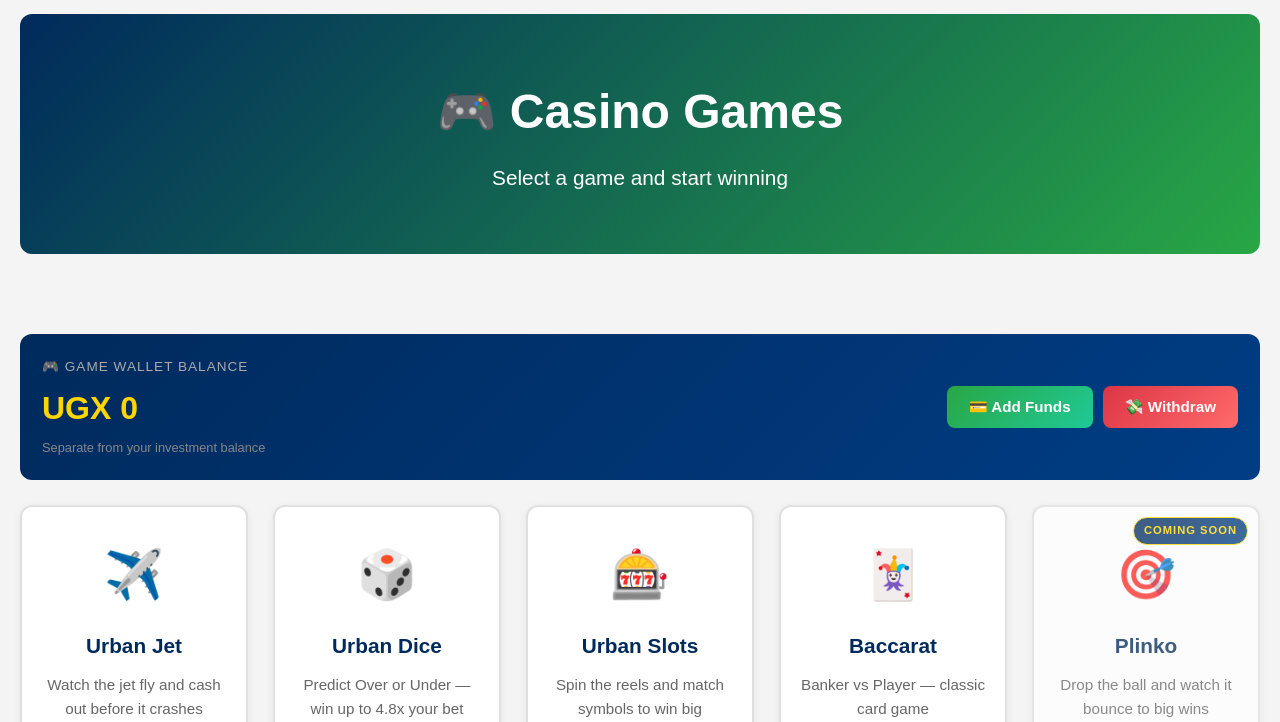
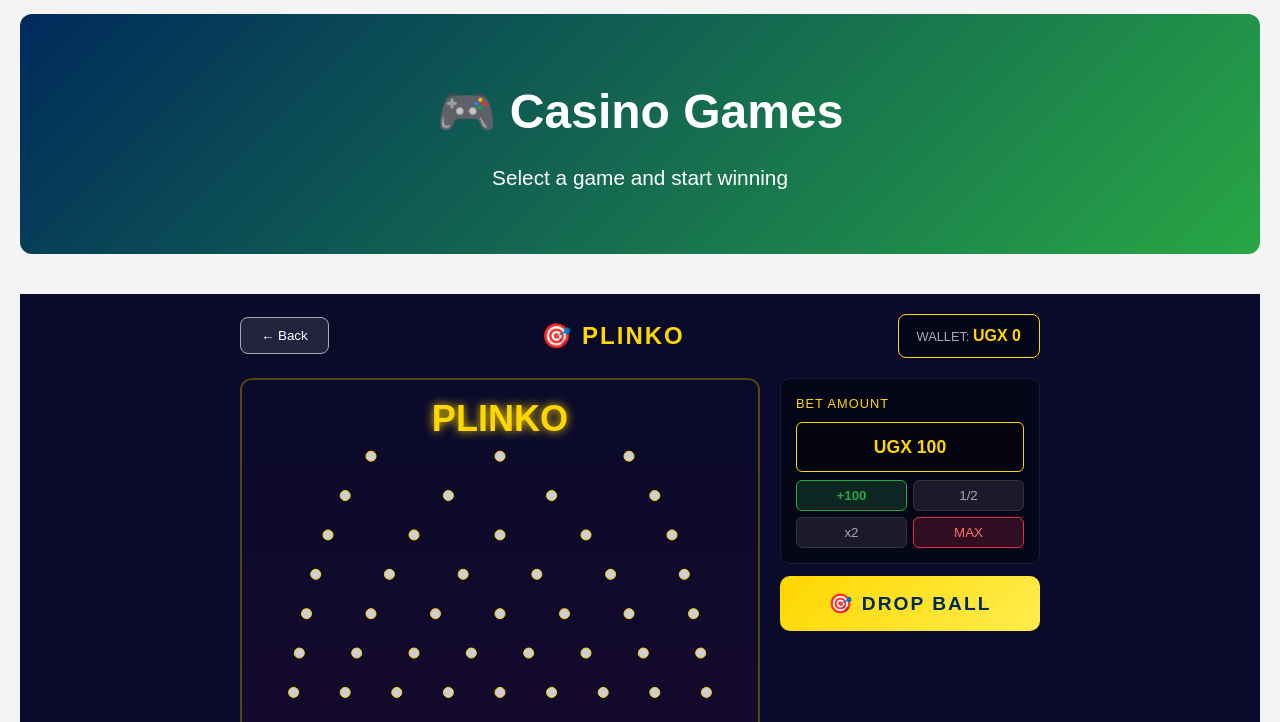
Before and after one commit to tushemerirwedativa45-ops/urban-trove-earn, a plain HTML site: page games.html in a window 1280 px wide. Both pictures are taken after a click on the element 1146 px from the left and 754 px from the top of the page. Shown: the part 78-800 px from the top of the page. Drawn offline with Linux system fonts and the light colour scheme.

Commit message:
Add Plinko game - fully playable

```diff
--- a/games.html
+++ b/games.html
@@ -109,13 +109,12 @@
                     <div class="game-stats-card"><span class="rtp">98% RTP</span><span class="players">980 Playing</span></div>
                     <button class="btn-play">PLAY NOW</button>
                 </div>
-                <div class="game-card coming-soon-card">
-                    <div class="coming-soon-badge">COMING SOON</div>
+                <div class="game-card" onclick="selectPlinkoGame()">
                     <div class="game-icon">🎯</div>
                     <h3>Plinko</h3>
                     <p>Drop the ball and watch it bounce to big wins</p>
-                    <div class="game-stats-card"><span class="rtp">97% RTP</span><span class="players">Coming Soon</span></div>
-                    <button class="btn-play" disabled>COMING SOON</button>
+                    <div class="game-stats-card"><span class="rtp">97% RTP</span><span class="players">750 Playing</span></div>
+                    <button class="btn-play">PLAY NOW</button>
                 </div>
                 <div class="game-card coming-soon-card">
                     <div class="coming-soon-badge">COMING SOON</div>
@@ -446,6 +445,44 @@
             </div>
         </section>
 
+
+        <!-- Plinko Game Section -->
+        <section id="plinkoGameSection" style="display:none;background:#0a0a2a;min-height:100vh;padding:20px;">
+            <div style="max-width:800px;margin:0 auto;">
+                <div style="display:flex;justify-content:space-between;align-items:center;margin-bottom:20px;flex-wrap:wrap;gap:10px;">
+                    <button onclick="backFromPlinko()" style="background:rgba(255,255,255,0.1);border:1px solid #aaa;color:white;padding:10px 20px;border-radius:8px;cursor:pointer;">← Back</button>
+                    <div style="color:#FFD700;font-size:1.5rem;font-weight:bold;letter-spacing:2px;">🎯 PLINKO</div>
+                    <div style="background:rgba(0,0,0,0.4);border:1px solid #FFD700;border-radius:8px;padding:8px 18px;">
+                        <span style="color:#aaa;font-size:0.8rem;">WALLET: </span>
+                        <span style="color:#FFD700;font-weight:bold;" id="plinkoBalDisplay">UGX 0</span>
+                    </div>
+                </div>
+                <div style="display:grid;grid-template-columns:1fr 260px;gap:20px;">
+                    <div style="background:#080818;border:2px solid rgba(255,215,0,0.3);border-radius:12px;overflow:hidden;">
+                        <canvas id="plinkoCanvas" width="500" height="500" style="width:100%;height:auto;"></canvas>
+                    </div>
+                    <div style="display:flex;flex-direction:column;gap:12px;">
+                        <div style="background:rgba(0,0,0,0.4);border:1px solid #1a1a3a;border-radius:10px;padding:15px;">
+                            <div style="color:#FFD700;font-size:0.8rem;text-transform:uppercase;letter-spacing:1px;margin-bottom:8px;">Bet Amount</div>
+                            <div style="background:rgba(0,0,0,0.4);border:1px solid #FFD700;border-radius:6px;padding:10px;text-align:center;color:#FFD700;font-weight:bold;font-size:1.1rem;margin-bottom:8px;" id="plinkoBetDisplay">UGX 100</div>
+                            <div style="display:grid;grid-template-columns:1fr 1fr;gap:6px;">
+                                <button onclick="increasePlinkoBet()" style="background:rgba(40,167,69,0.2);border:1px solid #28a745;color:#28a745;padding:7px;border-radius:6px;cursor:pointer;font-weight:bold;">+100</button>
+                                <button onclick="halfPlinkoBet()" style="background:rgba(255,255,255,0.08);border:1px solid #333;color:#aaa;padding:7px;border-radius:6px;cursor:pointer;">1/2</button>
+                                <button onclick="doublePlinkoBet()" style="background:rgba(255,255,255,0.08);border:1px solid #333;color:#aaa;padding:7px;border-radius:6px;cursor:pointer;">x2</button>
+                                <button onclick="maxPlinkoBet()" style="background:rgba(220,53,69,0.2);border:1px solid #dc3545;color:#ff6b6b;padding:7px;border-radius:6px;cursor:pointer;">MAX</button>
+                            </div>
+                        </div>
+                        <button id="plinkoDropBtn" onclick="dropPlinko()" style="background:linear-gradient(135deg,#FFD700,#ffed4e);color:#002a5c;border:none;padding:16px;border-radius:10px;font-size:1.2rem;font-weight:bold;cursor:pointer;letter-spacing:2px;">🎯 DROP BALL</button>
+                        <div id="plinkoResultMsg" style="min-height:70px;"></div>
+                        <div style="background:rgba(0,0,0,0.3);border:1px solid #1a1a3a;border-radius:8px;padding:12px;display:grid;grid-template-columns:1fr 1fr;gap:8px;text-align:center;">
+                            <div><div style="color:#888;font-size:0.72rem;">DROPS</div><div style="color:#FFD700;font-weight:bold;" id="plinkoRoundsDisp">0</div></div>
+                            <div><div style="color:#888;font-size:0.72rem;">TOTAL WON</div><div style="color:#28a745;font-weight:bold;" id="plinkoTotalWonDisp">UGX 0</div></div>
+                        </div>
+                    </div>
+                </div>
+            </div>
+        </section>
+
     </main>
 
     <footer>
@@ -457,6 +494,7 @@
     <script src="dice-game.js"></script>
     <script src="slots-game.js"></script>
     <script src="baccarat-game.js"></script>
+    <script src="plinko-game.js"></script>
     <script>
     // ── Game Wallet (separate from investment balance) ──
     const GAME_WALLET_KEY = 'ute_game_wallet';
--- /dev/null
+++ b/plinko-game.js
@@ -0,0 +1,267 @@
+// ═══════════════════════════════════════════════════════════
+//  URBAN PLINKO — Ball Drop Game
+//  - Ball drops through pegs bouncing left/right
+//  - 9 multiplier buckets at bottom
+//  - House edge: ball weighted toward low multipliers
+//  - Canvas physics animation
+// ═══════════════════════════════════════════════════════════
+
+const plinko = {
+    canvas: null,
+    ctx: null,
+    animId: null,
+    balance: 0,
+    betAmount: 100,
+    totalWon: 0,
+    roundsPlayed: 0,
+    isDropping: false,
+
+    // Ball state
+    ball: null,
+
+    // Peg grid
+    rows: 8,
+    pegs: [],
+
+    // Multiplier buckets (house edge — center buckets have low multipliers)
+    buckets: [10, 3, 1.5, 0.5, 0.3, 0.5, 1.5, 3, 10],
+    bucketColors: ['#FFD700','#28a745','#20c997','#dc3545','#ff4444','#dc3545','#20c997','#28a745','#FFD700']
+};
+
+function initPlinkoGame() {
+    plinko.canvas = document.getElementById('plinkoCanvas');
+    if (!plinko.canvas) return;
+    plinko.ctx = plinko.canvas.getContext('2d');
+    plinko.balance = parseFloat(localStorage.getItem('ute_game_wallet') || '0');
+    resizePlinkoCanvas();
+    window.addEventListener('resize', resizePlinkoCanvas);
+    buildPegs();
+    drawPlinko();
+    updatePlinkoUI();
+}
+
+function resizePlinkoCanvas() {
+    if (!plinko.canvas) return;
+    plinko.canvas.width  = plinko.canvas.parentElement.clientWidth  || 500;
+    plinko.canvas.height = plinko.canvas.parentElement.clientHeight || 500;
+    buildPegs();
+    drawPlinko();
+}
+
+function buildPegs() {
+    const { canvas, rows } = plinko;
+    const W = canvas.width, H = canvas.height;
+    plinko.pegs = [];
+
+    for (let r = 0; r < rows; r++) {
+        const cols = r + 3;
+        const spacing = W / (cols + 1);
+        for (let c = 0; c < cols; c++) {
+            plinko.pegs.push({
+                x: spacing * (c + 1),
+                y: H * 0.15 + r * (H * 0.62 / rows)
+            });
+        }
+    }
+}
+
+function drawPlinko(ballX, ballY) {
+    const { ctx, canvas, pegs, buckets, bucketColors } = plinko;
+    if (!ctx) return;
+    const W = canvas.width, H = canvas.height;
+
+    // Background
+    const bg = ctx.createLinearGradient(0, 0, 0, H);
+    bg.addColorStop(0, '#0a0a2a');
+    bg.addColorStop(1, '#1a0a2e');
+    ctx.fillStyle = bg;
+    ctx.fillRect(0, 0, W, H);
+
+    // Title
+    ctx.font = `bold ${W*0.07}px Arial`;
+    ctx.textAlign = 'center';
+    ctx.fillStyle = '#FFD700';
+    ctx.shadowColor = '#FFD700';
+    ctx.shadowBlur = 10;
+    ctx.fillText('PLINKO', W/2, H*0.1);
+    ctx.shadowBlur = 0;
+
+    // Draw pegs
+    pegs.forEach(peg => {
+        ctx.beginPath();
+        ctx.arc(peg.x, peg.y, 5, 0, Math.PI * 2);
+        ctx.fillStyle = 'rgba(255,255,255,0.8)';
+        ctx.fill();
+        ctx.strokeStyle = '#FFD700';
+        ctx.lineWidth = 1;
+        ctx.stroke();
+    });
+
+    // Draw buckets
+    const bucketW = W / buckets.length;
+    const bucketY = H * 0.82;
+    buckets.forEach((mult, i) => {
+        const bx = i * bucketW;
+        ctx.fillStyle = bucketColors[i] + '33';
+        ctx.strokeStyle = bucketColors[i];
+        ctx.lineWidth = 2;
+        ctx.fillRect(bx + 2, bucketY, bucketW - 4, H * 0.12);
+        ctx.strokeRect(bx + 2, bucketY, bucketW - 4, H * 0.12);
+
+        ctx.font = `bold ${W*0.028}px Arial`;
+        ctx.textAlign = 'center';
+        ctx.fillStyle = bucketColors[i];
+        ctx.fillText(mult + 'x', bx + bucketW/2, bucketY + H*0.07);
+    });
+
+    // Draw ball
+    if (ballX !== undefined && ballY !== undefined) {
+        ctx.beginPath();
+        ctx.arc(ballX, ballY, 10, 0, Math.PI * 2);
+        const ballGrad = ctx.createRadialGradient(ballX-3, ballY-3, 1, ballX, ballY, 10);
+        ballGrad.addColorStop(0, '#ff6b6b');
+        ballGrad.addColorStop(1, '#cc0000');
+        ctx.fillStyle = ballGrad;
+        ctx.shadowColor = '#ff0000';
+        ctx.shadowBlur = 15;
+        ctx.fill();
+        ctx.shadowBlur = 0;
+    }
+}
+
+// ── Drop ball ─────────────────────────────────────────────────
+function dropPlinko() {
+    if (plinko.isDropping) return;
+    if (plinko.betAmount > plinko.balance) { showPlinkoMsg('❌ Insufficient balance', '#ff4444'); return; }
+    if (plinko.betAmount < 100) { showPlinkoMsg('❌ Minimum bet is UGX 100', '#ff4444'); return; }
+
+    plinko.balance   -= plinko.betAmount;
+    plinko.isDropping = true;
+    document.getElementById('plinkoDropBtn').disabled = true;
+    document.getElementById('plinkoResultMsg').innerHTML = '';
+    updatePlinkoUI();
+
+    const W = plinko.canvas.width;
+    const H = plinko.canvas.height;
+
+    // House edge — weight ball toward center (low multiplier) buckets
+    const bucketWeights = [0.02, 0.05, 0.10, 0.18, 0.30, 0.18, 0.10, 0.05, 0.02];
+    const targetBucket  = weightedRandomPlinko(bucketWeights);
+    const bucketW       = W / plinko.buckets.length;
+    const targetX       = targetBucket * bucketW + bucketW / 2;
+
+    // Simulate ball path
+    let bx = W / 2 + (Math.random() - 0.5) * 20;
+    let by = H * 0.12;
+    let vx = (targetX - bx) / 60 + (Math.random() - 0.5) * 2;
+    let vy = 2;
+    const gravity = 0.3;
+    const finalY  = H * 0.85;
+
+    function animateBall() {
+        vy += gravity;
+        bx += vx;
+        by += vy;
+
+        // Bounce off pegs
+        plinko.pegs.forEach(peg => {
+            const dx = bx - peg.x;
+            const dy = by - peg.y;
+            const dist = Math.sqrt(dx*dx + dy*dy);
+            if (dist < 14) {
+                vx = dx / dist * 3 + (Math.random() - 0.5) * 1.5;
+                vy = Math.abs(vy) * 0.6;
+                by = peg.y + dy / dist * 14;
+            }
+        });
+
+        // Wall bounce
+        if (bx < 10) { bx = 10; vx = Math.abs(vx); }
+        if (bx > W - 10) { bx = W - 10; vx = -Math.abs(vx); }
+
+        drawPlinko(bx, by);
+
+        if (by < finalY) {
+            plinko.animId = requestAnimationFrame(animateBall);
+        } else {
+            // Determine which bucket
+            const bucket = Math.min(Math.floor(bx / bucketW), plinko.buckets.length - 1);
+            plinko.isDropping = false;
+            document.getElementById('plinkoDropBtn').disabled = false;
+            resolvePlinko(bucket, bx);
+        }
+    }
+
+    plinko.animId = requestAnimationFrame(animateBall);
+}
+
+function weightedRandomPlinko(weights) {
+    const total = weights.reduce((a, b) => a + b, 0);
+    let r = Math.random() * total;
+    for (let i = 0; i < weights.length; i++) {
+        r -= weights[i];
+        if (r <= 0) return i;
+    }
+    return weights.length - 1;
+}
+
+function resolvePlinko(bucket, finalX) {
+    const mult    = plinko.buckets[bucket];
+    const bet     = plinko.betAmount;
+    const winnings = Math.floor(bet * mult);
+    const profit   = winnings - bet;
+
+    plinko.balance  += winnings;
+    if (profit > 0) plinko.totalWon += profit;
+    plinko.roundsPlayed++;
+
+    const color = mult >= 3 ? '#28a745' : mult >= 1 ? '#FFD700' : '#ff4444';
+    document.getElementById('plinkoResultMsg').innerHTML = profit > 0
+        ? `<div class="slots-win-box"><div style="color:#FFD700;font-weight:bold;">🎉 ${mult}x MULTIPLIER!</div><div style="color:#28a745;font-size:1.3rem;font-weight:bold;">+UGX ${winnings.toLocaleString()}</div></div>`
+        : `<div class="slots-lose-box"><div style="color:${color};font-weight:bold;">${mult}x — UGX ${winnings.toLocaleString()}</div><div style="color:#888;font-size:0.85rem;">-UGX ${(bet-winnings).toLocaleString()}</div></div>`;
+
+    updatePlinkoUI();
+    localStorage.setItem('ute_game_wallet', plinko.balance.toString());
+    const wEl = document.getElementById('gameWalletDisplay');
+    if (wEl) wEl.textContent = 'UGX ' + plinko.balance.toLocaleString();
+}
+
+function increasePlinkoBet() { if (!plinko.isDropping) { plinko.betAmount = Math.min(plinko.betAmount+100, plinko.balance); updatePlinkoUI(); } }
+function halfPlinkoBet()     { if (!plinko.isDropping) { plinko.betAmount = Math.max(Math.floor(plinko.betAmount/2), 100); updatePlinkoUI(); } }
+function doublePlinkoBet()   { if (!plinko.isDropping) { plinko.betAmount = Math.min(plinko.betAmount*2, plinko.balance); updatePlinkoUI(); } }
+function maxPlinkoBet()      { if (!plinko.isDropping) { plinko.betAmount = plinko.balance; updatePlinkoUI(); } }
+
+function updatePlinkoUI() {
+    const s = (id, v) => { const e = document.getElementById(id); if (e) e.textContent = v; };
+    s('plinkoBetDisplay',   'UGX ' + plinko.betAmount.toLocaleString());
+    s('plinkoBalDisplay',   'UGX ' + plinko.balance.toLocaleString());
+    s('plinkoRoundsDisp',   plinko.roundsPlayed);
+    s('plinkoTotalWonDisp', 'UGX ' + plinko.totalWon.toLocaleString());
+}
+
+function showPlinkoMsg(msg, color) {
+    const el = document.getElementById('plinkoResultMsg');
+    if (el) el.innerHTML = `<div style="color:${color};font-weight:bold;text-align:center;padding:10px;">${msg}</div>`;
+}
+
+function selectPlinkoGame() {
+    document.getElementById('gameSelection').style.display = 'none';
+    document.getElementById('plinkoGameSection').style.display = 'block';
+    plinko.balance = parseFloat(localStorage.getItem('ute_game_wallet') || '0');
+    initPlinkoGame();
+    window.scrollTo(0, 0);
+}
+
+function backFromPlinko() {
+    document.getElementById('plinkoGameSection').style.display = 'none';
+    document.getElementById('gameSelection').style.display = 'block';
+    cancelAnimationFrame(plinko.animId);
+    localStorage.setItem('ute_game_wallet', plinko.balance.toString());
+    const wEl = document.getElementById('gameWalletDisplay');
+    if (wEl) wEl.textContent = 'UGX ' + plinko.balance.toLocaleString();
+    window.scrollTo(0, 0);
+}
+
+document.addEventListener('DOMContentLoaded', () => {
+    if (document.getElementById('plinkoCanvas')) initPlinkoGame();
+});
```
